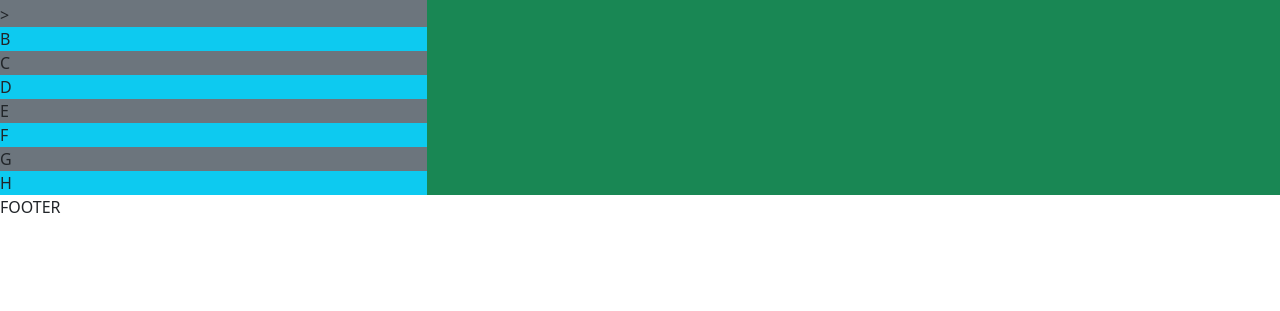
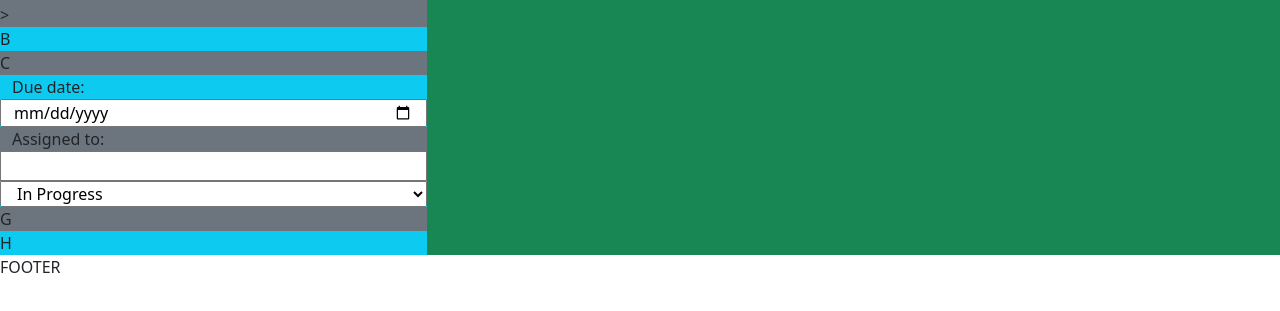
Before and after one commit to manami-d/jwd4-final-project, a plain HTML site: page index.html in a window 1280 px wide. Shown: the part 93-404 px from the top of the page. Drawn offline with nearby package versions, Linux system fonts and the light colour scheme.

Commit message:
Add due date, assigned to and status features

```diff
--- a/index.html
+++ b/index.html
@@ -42,17 +42,25 @@
 
                     <!-- Due date label & input -->
                     <div class="row bg-info">
-                        D
+                      <label for="duedate">Due date:</label>
+                      <input type="date" id="duedate" name="duedate" value="YYYY-MM-DD">
                     </div>
 
                     <!-- assigned to label & input -->
                     <div class="row bg-secondary">
-                        E
+                        <!-- E -->
+                        <label for="assinged-name">Assigned to:</label>
+                        <input type="text" id="assigned-name" name="assigned-name">
                     </div>
 
                     <!-- Progress label & input     -->
                     <div class="row bg-info">
-                        F
+                        <!-- F -->
+                      <select id="task-status">
+                        <option selected>In Progress</option>
+                        <option>Done</option>
+                        <option>Postphoned</option>
+                      </select>
                     </div>
 
                     <!-- rating -->
```
